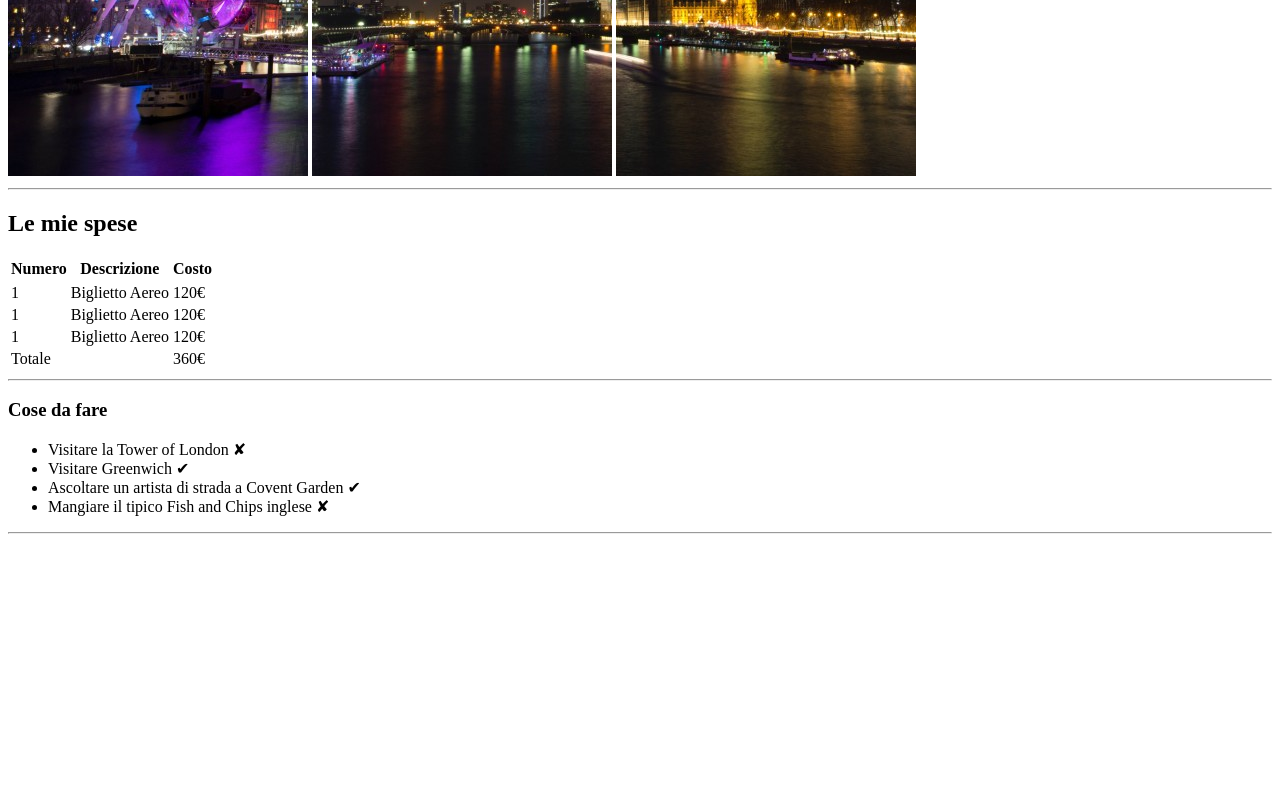
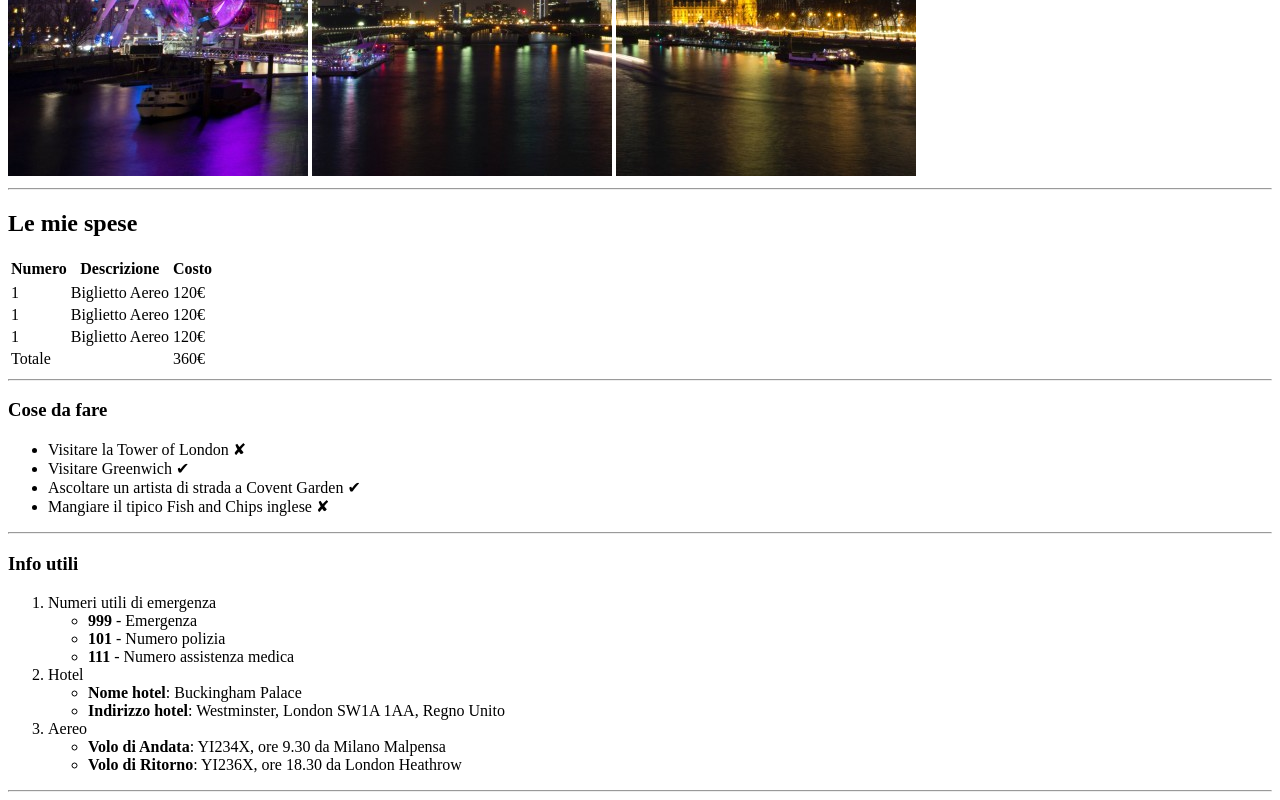
Before and after one commit to SaBobic/html-london-trip, a plain HTML site: page index.html in a window 1280 px wide. Shown: the part 504-1304 px from the top of the page. Before the commit the page ends 1046 px from the top, so only its background shows below. Drawn offline with Linux system fonts and the light colour scheme.

Commit message:
added "info utili"

```diff
--- a/index.html
+++ b/index.html
@@ -67,6 +67,33 @@
             </ul>
             <hr>
         </section>
+
+        <!-- Sezione info utili -->
+        <section>
+            <h3>Info utili</h3>
+            <ol>
+                <li>Numeri utili di emergenza
+                    <ul>
+                        <li><strong>999</strong> - Emergenza</li>
+                        <li><strong>101</strong> - Numero polizia</li>
+                        <li><strong>111</strong> - Numero assistenza medica</li>
+                    </ul>
+                </li>
+                <li>Hotel
+                    <ul>
+                        <li><strong>Nome hotel</strong>: Buckingham Palace</li>
+                        <li><strong>Indirizzo hotel</strong>: Westminster, London SW1A 1AA, Regno Unito</li>
+                    </ul>
+                </li>
+                <li>Aereo
+                    <ul>
+                        <li><strong>Volo di Andata</strong>: YI234X, ore 9.30 da Milano Malpensa</li>
+                        <li><strong>Volo di Ritorno</strong>: YI236X, ore 18.30 da London Heathrow</li>
+                    </ul>
+                </li>
+            </ol>
+            <hr>
+        </section>
     </main>
 </body>
 
```
